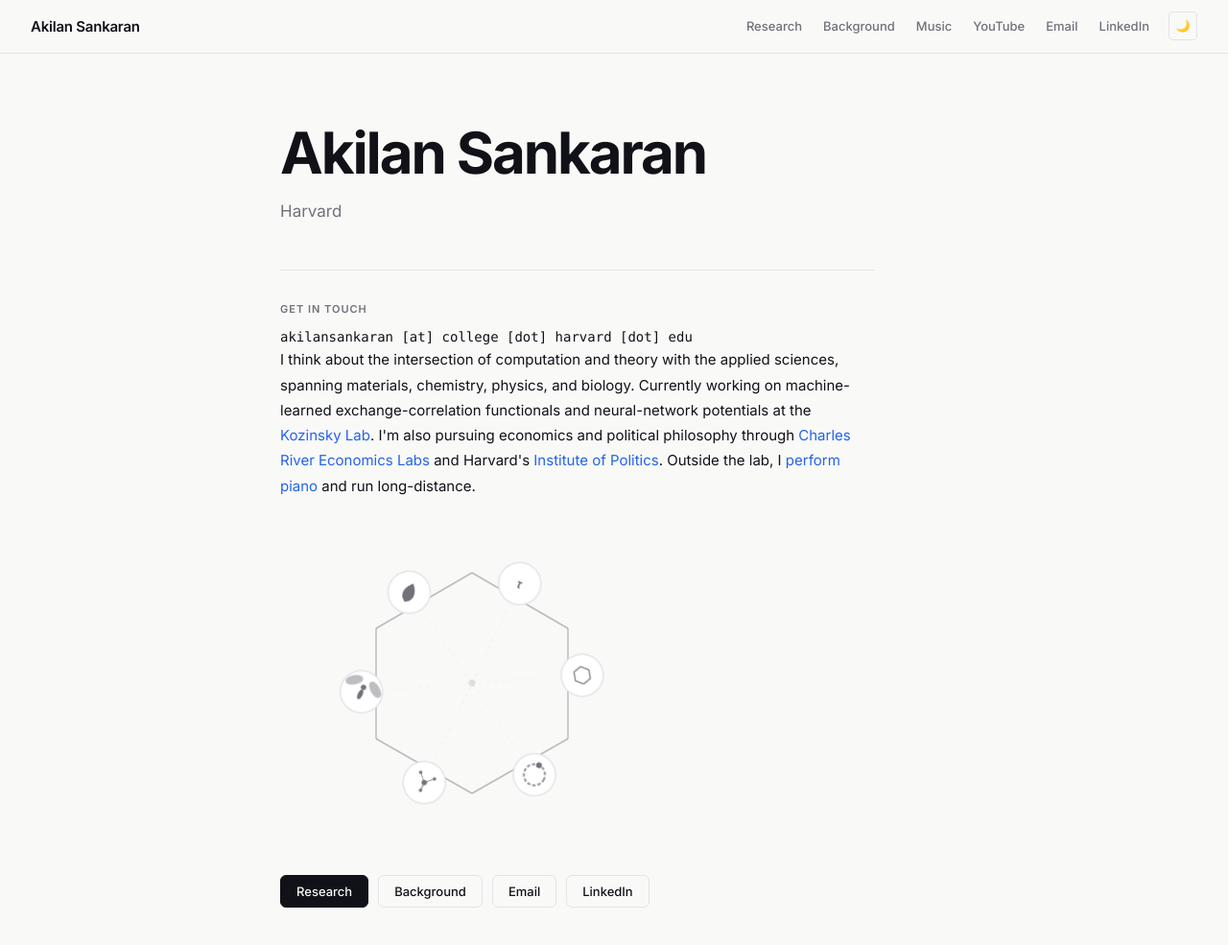
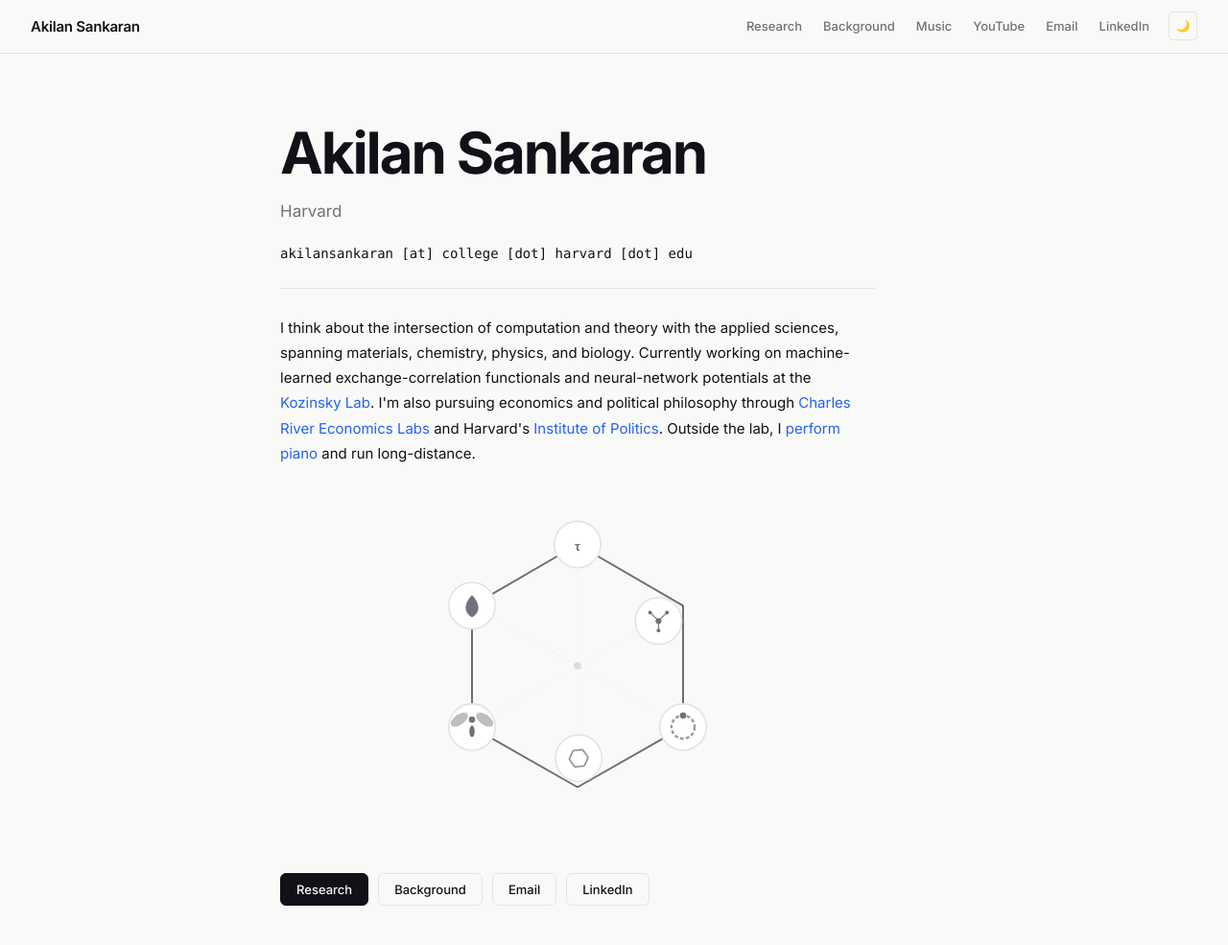
Before and after one commit to akilansankaran/akilansankaran.github.io, a Jekyll site: the page built from index.md, in a window 1280 px wide and 1082 px high. Shown: the top 985 px of the window at 96% size. Built offline with Jekyll 4.4.1, drawn with Linux system fonts in a browser that asks for light colours; some web fonts are replaced.

Commit message:
bug fixes in index.md

```diff
--- a/assets/css/main.css
+++ b/assets/css/main.css
@@ -308,25 +308,27 @@ code, pre {
 
 /* ===== Hero Constellation ===== */
 .hero-anim {
-  margin-bottom: 2.5rem;
+  margin: 2rem 0 2.5rem;
+  display: flex;
+  justify-content: center;
   opacity: 0;
   animation: heroFadeUp 0.5s ease 0s forwards;
 }
 
 .c-svg {
   width: 100%;
-  max-width: 400px;
+  max-width: 440px;
   height: auto;
   overflow: visible;
   display: block;
 }
 
-/* Outer hexagon frame — more visible */
+/* Outer hexagon frame */
 .c-ring-line {
-  stroke: var(--text-muted);
-  stroke-width: 1.5;
-  opacity: 0.45;
-  transition: stroke 0.3s;
+  stroke: var(--text);
+  stroke-width: 1.8;
+  opacity: 0.6;
+  transition: stroke 0.3s, opacity 0.3s;
 }
 
 /* Animated dashed spokes */
@@ -377,17 +379,6 @@ code, pre {
 .c-node:focus .c-node-bg {
   stroke: var(--text-muted);
   stroke-width: 2;
-}
-
-/* Slow orbital rotation of the whole constellation */
-.c-constellation {
-  transform-origin: 200px 160px;
-  animation: constellationSpin 80s linear infinite;
-}
-
-@keyframes constellationSpin {
-  from { transform: rotate(0deg); }
-  to   { transform: rotate(360deg); }
 }
 
 /* Materials hexagon spins on its own axis */
@@ -468,9 +459,9 @@ text.c-icon {
 
 /* ===== Get In Touch ===== */
 .get-in-touch {
-  margin-top: 3rem;
-  padding-top: 2rem;
-  border-top: 1px solid var(--border);
+  margin-bottom: 1.75rem;
+  padding-bottom: 1.5rem;
+  border-bottom: 1px solid var(--border);
 }
 
 .git-label {
--- a/index.md
+++ b/index.md
@@ -9,14 +9,13 @@ title: Home
   <p class="hero-tagline">Harvard</p>
 
   <div class="get-in-touch">
-    <p class="git-label">Get in touch</p>
     <p class="git-email">akilansankaran [at] college [dot] harvard [dot] edu</p>
   </div>
 
   <p class="hero-bio">I think about the intersection of computation and theory with the applied sciences, spanning materials, chemistry, physics, and biology. Currently working on machine-learned exchange-correlation functionals and neural-network potentials at the <a href="https://mir.g.harvard.edu/">Kozinsky Lab</a>. I'm also pursuing economics and political philosophy through <a href="https://www.charlesrivereconomicslabs.org/">Charles River Economics Labs</a> and Harvard's <a href="https://iop.harvard.edu/">Institute of Politics</a>. Outside the lab, I <a href="https://www.youtube.com/channel/UC3BUUIJfTgrYauJq0PTKlng">perform piano</a> and run long-distance.</p>
 
   <div class="hero-anim">
-    <svg viewBox="0 0 400 320" class="c-svg" xmlns="http://www.w3.org/2000/svg" role="img" aria-label="Research topics constellation">
+    <svg viewBox="0 0 400 320" class="c-svg" xmlns="http://www.w3.org/2000/svg" aria-label="Research topics">
 
       <!-- Static outer hexagon frame -->
       <line class="c-ring-line" x1="200" y1="45"  x2="300" y2="103"/>
@@ -26,77 +25,90 @@ title: Home
       <line class="c-ring-line" x1="100" y1="218" x2="100" y2="103"/>
       <line class="c-ring-line" x1="100" y1="103" x2="200" y2="45"/>
 
-      <!-- Everything inside rotates slowly around center (200,160) -->
-      <g class="c-constellation">
+      <!-- Spokes — JS updates x2/y2 to follow animated icons -->
+      <line id="spoke-0" class="c-spoke" x1="200" y1="160" x2="200" y2="45"  style="animation-delay:0s"/>
+      <line id="spoke-1" class="c-spoke" x1="200" y1="160" x2="300" y2="103" style="animation-delay:0.47s"/>
+      <line id="spoke-2" class="c-spoke" x1="200" y1="160" x2="300" y2="218" style="animation-delay:0.93s;animation-direction:reverse"/>
+      <line id="spoke-3" class="c-spoke" x1="200" y1="160" x2="200" y2="275" style="animation-delay:1.4s"/>
+      <line id="spoke-4" class="c-spoke" x1="200" y1="160" x2="100" y2="218" style="animation-delay:1.87s;animation-direction:reverse"/>
+      <line id="spoke-5" class="c-spoke" x1="200" y1="160" x2="100" y2="103" style="animation-delay:2.33s"/>
 
-        <!-- Spokes — flowing dashes -->
-        <line class="c-spoke" x1="200" y1="160" x2="200" y2="45"  style="animation-delay:0s"/>
-        <line class="c-spoke" x1="200" y1="160" x2="300" y2="103" style="animation-delay:0.47s"/>
-        <line class="c-spoke" x1="200" y1="160" x2="300" y2="218" style="animation-delay:0.93s;animation-direction:reverse"/>
-        <line class="c-spoke" x1="200" y1="160" x2="200" y2="275" style="animation-delay:1.4s"/>
-        <line class="c-spoke" x1="200" y1="160" x2="100" y2="218" style="animation-delay:1.87s;animation-direction:reverse"/>
-        <line class="c-spoke" x1="200" y1="160" x2="100" y2="103" style="animation-delay:2.33s"/>
+      <!-- Center dot -->
+      <circle class="c-center" cx="200" cy="160" r="3.5"/>
 
-        <!-- Center dot -->
-        <circle class="c-center" cx="200" cy="160" r="3.5"/>
+      <!-- Icons — all drawn at local (0,0); JS animates the translate -->
 
-        <!-- NODE 1 · Number Theory — τ (Ramanujan tau / abc quality) -->
+      <!-- NODE: Number Theory  /nt -->
+      <g id="ig-nt" transform="translate(200,45)">
         <a href="/nt" class="c-node">
-          <circle class="c-node-bg" cx="200" cy="45" r="22"/>
-          <text class="c-icon" x="200" y="45">τ</text>
+          <circle class="c-node-bg" cx="0" cy="0" r="22"/>
+          <text class="c-icon" x="0" y="1">τ</text>
+          <text class="c-label" x="0" y="33" text-anchor="middle">Number Theory</text>
         </a>
+      </g>
 
-        <!-- NODE 2 · ML for Materials — spinning hexagonal lattice -->
+      <!-- NODE: ML for Materials  /mir -->
+      <g id="ig-mir" transform="translate(300,103)">
         <a href="/mir" class="c-node">
-          <circle class="c-node-bg" cx="300" cy="103" r="22"/>
+          <circle class="c-node-bg" cx="0" cy="0" r="22"/>
           <polygon class="c-icon-path c-hex-spin"
-            points="300,94 308,98.5 308,107.5 300,112 292,107.5 292,98.5"/>
+            points="0,-9 7.8,-4.5 7.8,4.5 0,9 -7.8,4.5 -7.8,-4.5"/>
+          <text class="c-label" x="0" y="33" text-anchor="middle">ML · Materials</text>
         </a>
+      </g>
 
-        <!-- NODE 3 · Carrier Recombination — electron orbiting a hole -->
+      <!-- NODE: Carrier Recombination  /recombination -->
+      <g id="ig-rec" transform="translate(300,218)">
         <a href="/recombination" class="c-node">
-          <circle class="c-node-bg" cx="300" cy="218" r="22"/>
-          <!-- Hole: dashed ring representing semiconductor vacancy -->
-          <circle class="c-icon-hole" cx="300" cy="218" r="11"/>
-          <!-- Electron: orbits the hole via SMIL -->
-          <circle class="c-icon-dot" cx="300" cy="207" r="3">
+          <circle class="c-node-bg" cx="0" cy="0" r="22"/>
+          <circle class="c-icon-hole" cx="0" cy="0" r="11"/>
+          <circle class="c-icon-dot" cx="0" cy="-11" r="3">
             <animateTransform attributeName="transform" type="rotate"
-              from="0 300 218" to="360 300 218"
-              dur="2.2s" repeatCount="indefinite"/>
+              from="0 0 0" to="360 0 0" dur="2.2s" repeatCount="indefinite"/>
           </circle>
+          <text class="c-label" x="0" y="33" text-anchor="middle">Recombination</text>
         </a>
+      </g>
 
-        <!-- NODE 4 · PFAS — CF₃ molecule -->
+      <!-- NODE: PFAS  /pfas -->
+      <g id="ig-pfas" transform="translate(200,275)">
         <a href="/pfas" class="c-node">
-          <circle class="c-node-bg" cx="200" cy="275" r="22"/>
-          <circle class="c-icon-dot"  cx="200" cy="275" r="2.8"/>
-          <circle class="c-icon-dot"  cx="192" cy="267" r="1.8"/>
-          <circle class="c-icon-dot"  cx="208" cy="267" r="1.8"/>
-          <circle class="c-icon-dot"  cx="200" cy="284" r="1.8"/>
-          <line   class="c-icon-bond" x1="200" y1="275" x2="192" y2="267"/>
-          <line   class="c-icon-bond" x1="200" y1="275" x2="208" y2="267"/>
-          <line   class="c-icon-bond" x1="200" y1="275" x2="200" y2="284"/>
+          <circle class="c-node-bg" cx="0" cy="0" r="22"/>
+          <circle class="c-icon-dot"  cx="0"  cy="0"  r="2.8"/>
+          <circle class="c-icon-dot"  cx="-8" cy="-8" r="1.8"/>
+          <circle class="c-icon-dot"  cx="8"  cy="-8" r="1.8"/>
+          <circle class="c-icon-dot"  cx="0"  cy="9"  r="1.8"/>
+          <line   class="c-icon-bond" x1="0" y1="0" x2="-8" y2="-8"/>
+          <line   class="c-icon-bond" x1="0" y1="0" x2="8"  y2="-8"/>
+          <line   class="c-icon-bond" x1="0" y1="0" x2="0"  y2="9"/>
+          <text class="c-label" x="0" y="33" text-anchor="middle">PFAS</text>
         </a>
+      </g>
 
-        <!-- NODE 5 · Drosophila — larger, clearer fly -->
+      <!-- NODE: Drosophila  /flylab -->
+      <g id="ig-fly" transform="translate(100,218)">
         <a href="/flylab" class="c-node">
-          <circle class="c-node-bg" cx="100" cy="218" r="22"/>
-          <!-- Wings: semi-filled ellipses angled outward -->
-          <ellipse class="c-icon-wing" cx="88"  cy="210" rx="9"   ry="4.5" transform="rotate(-35 88 210)"/>
-          <ellipse class="c-icon-wing" cx="112" cy="210" rx="9"   ry="4.5" transform="rotate(35 112 210)"/>
-          <!-- Thorax + abdomen -->
-          <ellipse class="c-icon-dot"  cx="100" cy="221" rx="2.5" ry="5.5"/>
-          <!-- Head -->
-          <circle  class="c-icon-dot"  cx="100" cy="213" r="2.8"/>
+          <circle class="c-node-bg" cx="0" cy="0" r="22"/>
+          <ellipse class="c-icon-wing" cx="-12" cy="-7" rx="9" ry="4.5"
+            transform="rotate(-35 -12 -7)"/>
+          <ellipse class="c-icon-wing" cx="12" cy="-7" rx="9" ry="4.5"
+            transform="rotate(35 12 -7)"/>
+          <ellipse class="c-icon-dot" cx="0" cy="4" rx="2.5" ry="5.5"/>
+          <circle  class="c-icon-dot" cx="0" cy="-7" r="3"/>
+          <text class="c-label" x="0" y="33" text-anchor="middle">Drosophila</text>
         </a>
+      </g>
 
-        <!-- NODE 6 · Droplet Hydrodynamics — teardrop -->
+      <!-- NODE: Droplet Hydrodynamics  /hydrodynamics -->
+      <g id="ig-hydro" transform="translate(100,103)">
         <a href="/hydrodynamics" class="c-node">
-          <circle class="c-node-bg" cx="100" cy="103" r="22"/>
-          <path class="c-icon-drop" d="M100,93 C108,101 108,110 100,114 C92,110 92,101 100,93 Z"/>
+          <circle class="c-node-bg" cx="0" cy="0" r="22"/>
+          <path class="c-icon-drop"
+            d="M0,-10 C8,-2 8,7 0,11 C-8,7 -8,-2 0,-10 Z"/>
+          <text class="c-label" x="0" y="33" text-anchor="middle">Hydrodynamics</text>
         </a>
+      </g>
 
-      </g>
     </svg>
   </div>
 
@@ -108,3 +120,97 @@ title: Home
   </div>
 
 </div>
+
+<script>
+(function () {
+  // Hexagon vertex positions (must match SVG)
+  var V = [
+    [200, 45],
+    [300, 103],
+    [300, 218],
+    [200, 275],
+    [100, 218],
+    [100, 103]
+  ];
+
+  var IDS = ['ig-nt', 'ig-mir', 'ig-rec', 'ig-pfas', 'ig-fly', 'ig-hydro'];
+
+  var nodes  = IDS.map(function(id) { return document.getElementById(id); });
+  var spokes = [0,1,2,3,4,5].map(function(i) { return document.getElementById('spoke-' + i); });
+
+  // assignment[i] = which vertex index icon i currently targets
+  var assign = [0, 1, 2, 3, 4, 5];
+
+  // Per-icon animation state
+  var state = V.map(function(v) {
+    return { x: v[0], y: v[1], sx: v[0], sy: v[1], tx: v[0], ty: v[1],
+             t: 1, cpx: 0, cpy: 0 };
+  });
+
+  function ease(t) {
+    return t < 0.5 ? 2*t*t : -1 + (4 - 2*t)*t;
+  }
+
+  function scheduleSwap() {
+    // Pick two distinct icons and swap their target vertices
+    var i = Math.floor(Math.random() * 6);
+    var j;
+    do { j = Math.floor(Math.random() * 6); } while (j === i);
+
+    var vi = assign[i], vj = assign[j];
+    assign[i] = vj;
+    assign[j] = vi;
+
+    // For each of the two moving icons, compute a quadratic bezier control point
+    // that arcs perpendicular to the straight-line path
+    [i, j].forEach(function(k, idx) {
+      var s = state[k];
+      var tx = V[assign[k]][0], ty = V[assign[k]][1];
+      s.sx = s.x; s.sy = s.y;
+      s.tx = tx;  s.ty = ty;
+      s.t  = 0;
+
+      // Perpendicular offset for the arc (alternating sides)
+      var mx = (s.sx + tx) / 2, my = (s.sy + ty) / 2;
+      var dx = tx - s.sx, dy = ty - s.sy;
+      var len = Math.sqrt(dx*dx + dy*dy) || 1;
+      var dir = idx === 0 ? 1 : -1;
+      var arc = 60;
+      s.cpx = mx + (-dy / len) * arc * dir;
+      s.cpy = my + ( dx / len) * arc * dir;
+    });
+  }
+
+  var lastSwap = null;
+  var SWAP_MS  = 3800;   // how often to trigger a swap
+  var ANIM_MS  = 2400;   // how long each arc takes
+
+  function tick(ts) {
+    if (lastSwap === null) lastSwap = ts;
+
+    if (ts - lastSwap >= SWAP_MS) {
+      scheduleSwap();
+      lastSwap = ts;
+    }
+
+    for (var i = 0; i < 6; i++) {
+      var s = state[i];
+      if (s.t < 1) {
+        s.t = Math.min(1, s.t + 16 / ANIM_MS);
+        var et = ease(s.t);
+        var mt = 1 - et;
+        // Quadratic bezier: start -> control -> target
+        s.x = mt*mt*s.sx + 2*mt*et*s.cpx + et*et*s.tx;
+        s.y = mt*mt*s.sy + 2*mt*et*s.cpy + et*et*s.ty;
+      }
+
+      if (nodes[i])  nodes[i].setAttribute('transform', 'translate(' + s.x + ',' + s.y + ')');
+      if (spokes[i]) { spokes[i].setAttribute('x2', s.x); spokes[i].setAttribute('y2', s.y); }
+    }
+
+    requestAnimationFrame(tick);
+  }
+
+  requestAnimationFrame(tick);
+})();
+</script>
```
